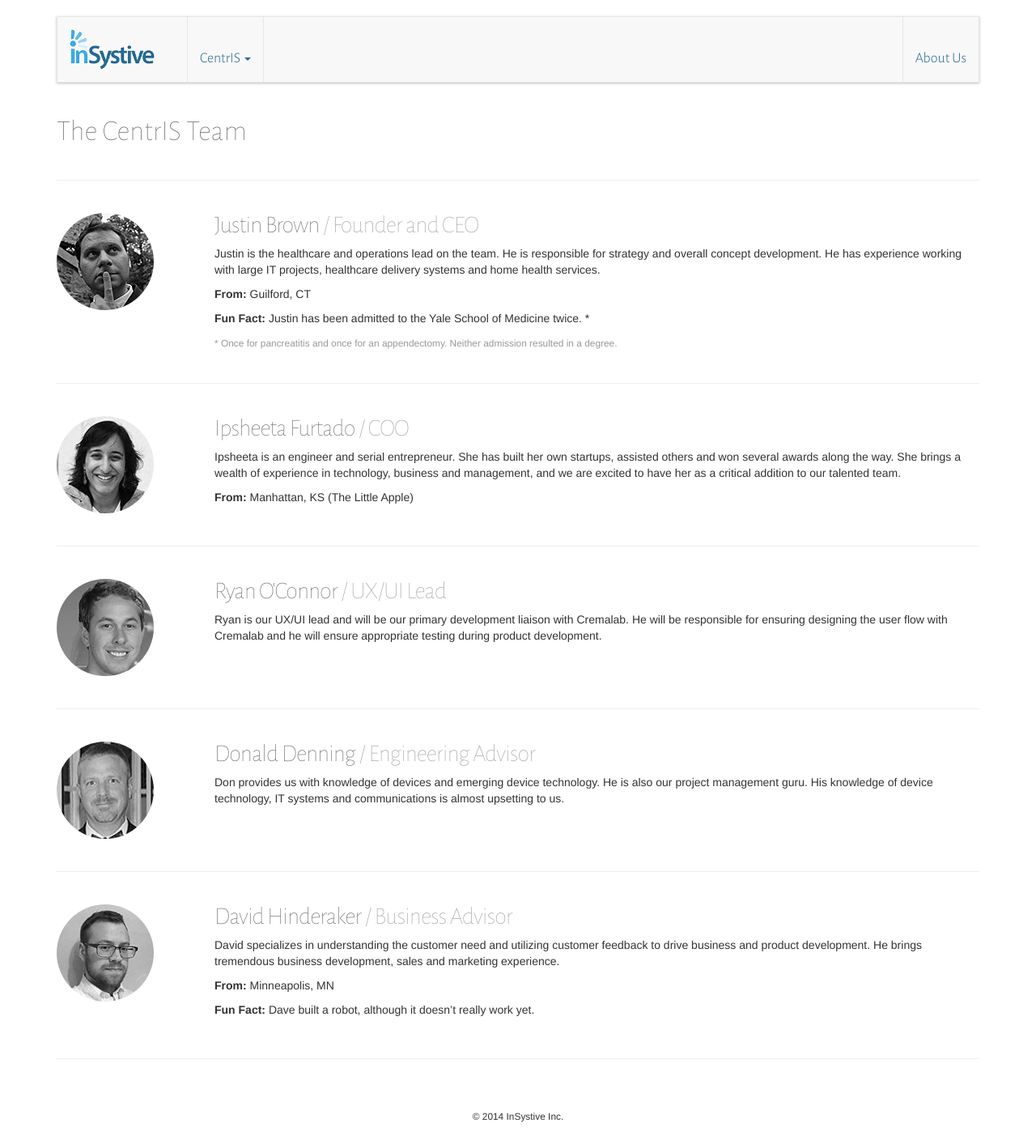
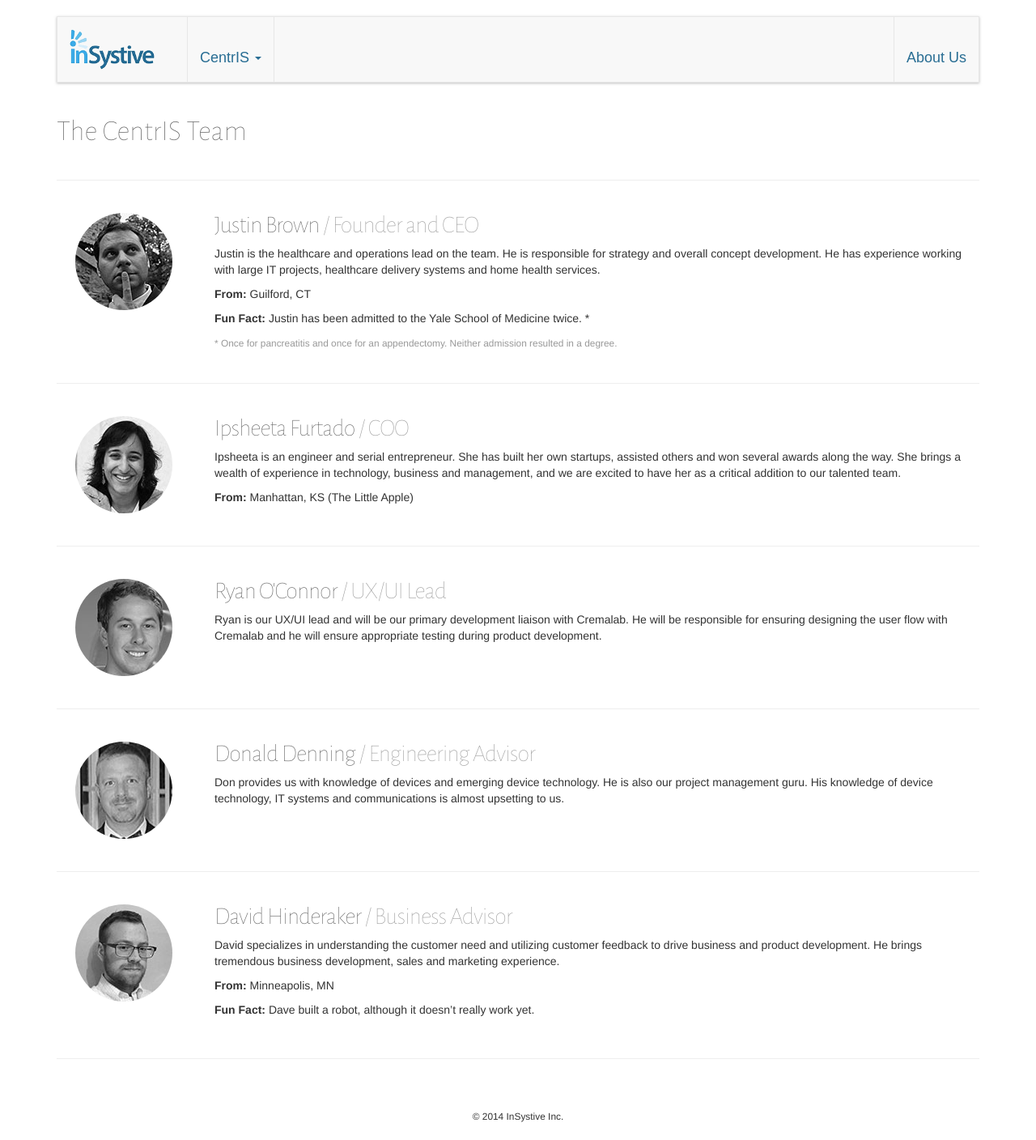
Before and after one commit to jfredrickson/insystive, a PHP site: page /centris_team.php in a window 1280 px wide. Shown: the whole page at 81% size. Run offline with PHP 8.4, Linux system fonts and the light colour scheme.

Commit message:
center bio images

```diff
--- a/css/insystive.css
+++ b/css/insystive.css
@@ -206,6 +206,10 @@ body.home .intro img.video-thumbnail {
   margin-top: 0;
 }
 
+.bio-image {
+  margin: 0 auto;
+}
+
 /* NAVIGATION */
 
 .navbar-default {
@@ -278,7 +282,7 @@ body.home .intro img.video-thumbnail {
   font-style: normal;
 }
 */
-
+*
 @font-face {
   font-family: 'AlegreyaSansLight';
   src: url('../fonts/AlegreyaSans-Light-webfont.eot');
```
